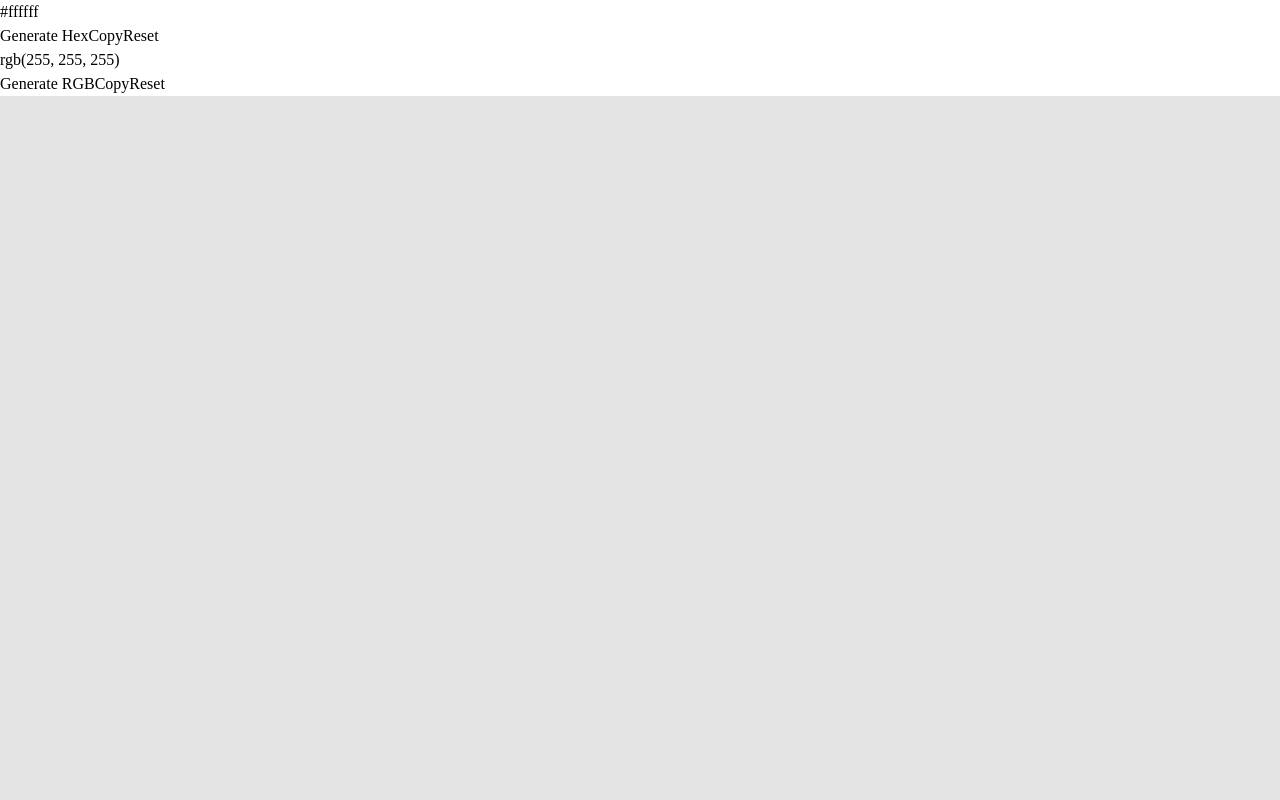
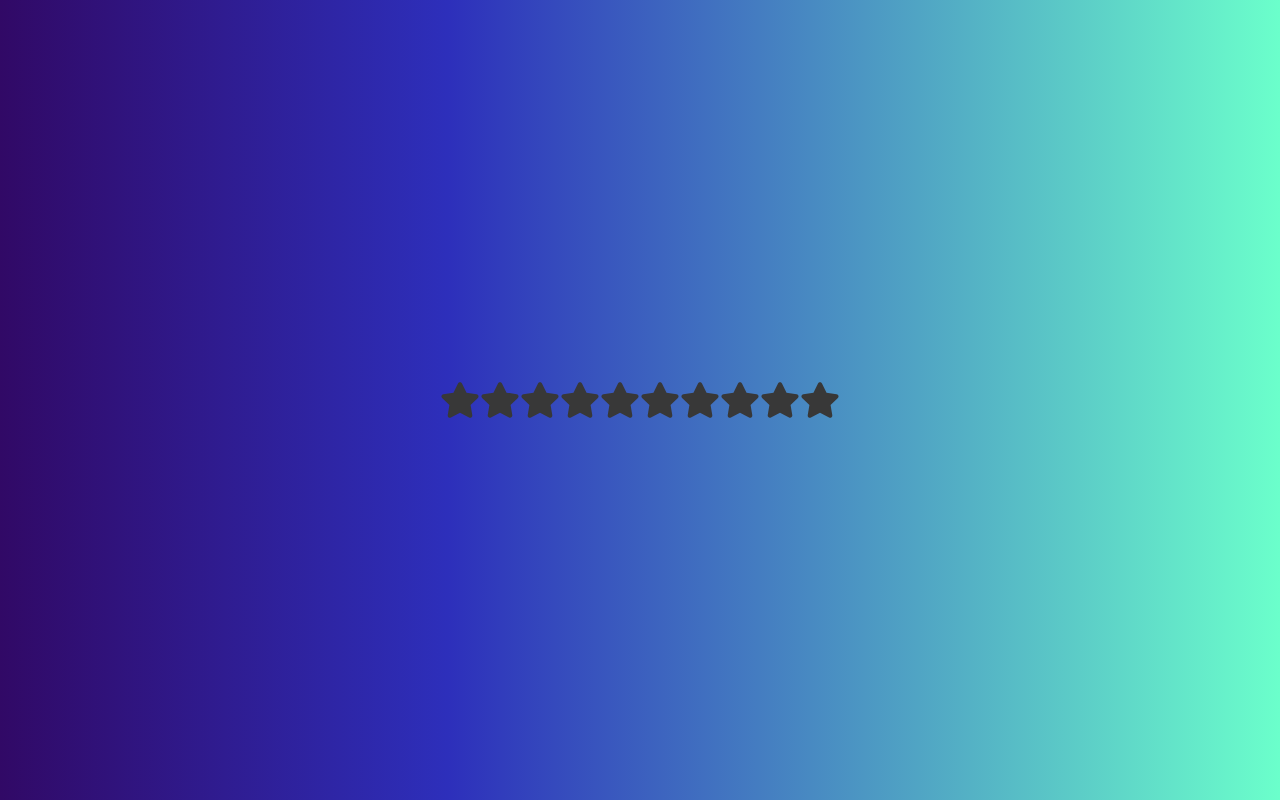
Before and after one commit to timataliatov/20-react-projects, a React (Vite) app: page / in a window 1280 px wide. Shown: the top 800 px of the page. Built offline with nearby package versions, Linux system fonts and the light colour scheme; the HTML template or start-up script is replaced by a standard one.

Commit message:
StarRating components added

```diff
--- a/package.json
+++ b/package.json
@@ -20,6 +20,7 @@
     "react": "^18.2.0",
     "react-copy-to-clipboard": "^5.1.0",
     "react-dom": "^18.2.0",
+    "react-icons": "^5.3.0",
     "react-toastify": "^10.0.5",
     "uuid": "^10.0.0"
   },
--- a/src/App.jsx
+++ b/src/App.jsx
@@ -1,15 +1,25 @@
 import React from 'react';
 import Accordion from './components/accordion/index.jsx';
 import RandomColors from './components/randomColors/index.jsx';
+import StarRating from './components/starRating/index.jsx';
 
 function App() {
   return (
     <div className="">
+      {/* StarRating Component */}
+      {<StarRating />}
+
       {/* Accordion Component */}
-      {/* <Accordion /> */}
+      {<Accordion />}
 
       {/* RandomColors Component */}
-      <RandomColors />
+      {<RandomColors />}
+
+      {/* ... Component */}
+      {/* <... /> */}
+
+      {/* ... Component */}
+      {/* <... /> */}
     </div>
   );
 }
--- a/src/components/randomColors/index.jsx
+++ b/src/components/randomColors/index.jsx
@@ -1,5 +1,4 @@
 import React, { useState } from 'react';
-import './styles.css';
 
 const RandomColors = () => {
   const [hex, setHex] = useState('#ffffff');
--- /dev/null
+++ b/src/components/starRating/index.jsx
@@ -0,0 +1,39 @@
+// star rating on hover setter
+import React, { useState } from 'react';
+import { FaStar } from 'react-icons/fa';
+import './styles.css';
+
+export default function StarRating({ noOfStars = 10 }) {
+  const [rating, setRating] = useState(0);
+  const [hover, setHover] = useState(0);
+
+  function handleClick(getCurrentIndex) {
+    setRating(getCurrentIndex);
+  }
+
+  function handleMouseEnter(getCurrentIndex) {
+    setHover(getCurrentIndex);
+  }
+
+  function handleMouseLeave() {
+    setHover(rating);
+  }
+
+  return (
+    <div className="star-rating">
+      {[...Array(noOfStars)].map((_, index) => {
+        index += 1;
+        return (
+          <FaStar
+            key={index}
+            className={index <= (hover || rating) ? 'active' : 'inactive'}
+            onClick={() => handleClick(index)}
+            onMouseMove={() => handleMouseEnter(index)}
+            onMouseLeave={() => handleMouseLeave(index)}
+            size={40}
+          />
+        );
+      })}
+    </div>
+  );
+}
--- /dev/null
+++ b/src/components/starRating/styles.css
@@ -0,0 +1,22 @@
+.star-rating {
+  height: 100vh;
+  width: 100vw;
+  display: flex;
+  flex-direction: row;
+  justify-content: center;
+  align-items: center;
+  background: linear-gradient(
+    90deg,
+    rgb(49, 9, 102) 0%,
+    rgb(45, 47, 187) 35%,
+    rgb(107, 255, 203) 100%
+  );
+}
+
+.active {
+  color: gold;
+}
+
+.inactive {
+  color: rgb(56, 56, 56);
+}
```
Also changed, not shown: src/components/randomColors/style.css (added), src/components/randomColors/styles.css (deleted), 1 other file (tests, documents, lock files or other folders).
